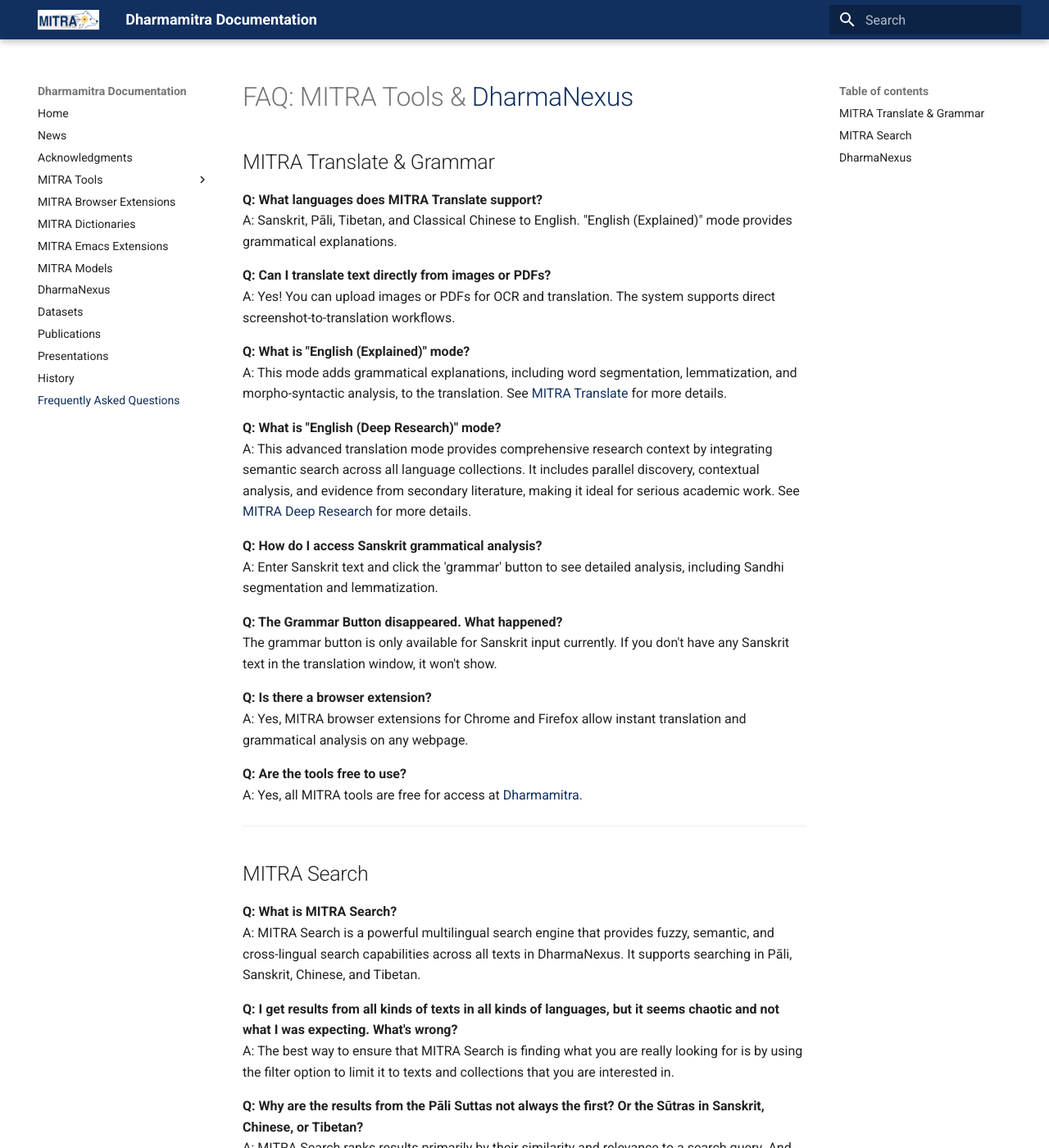
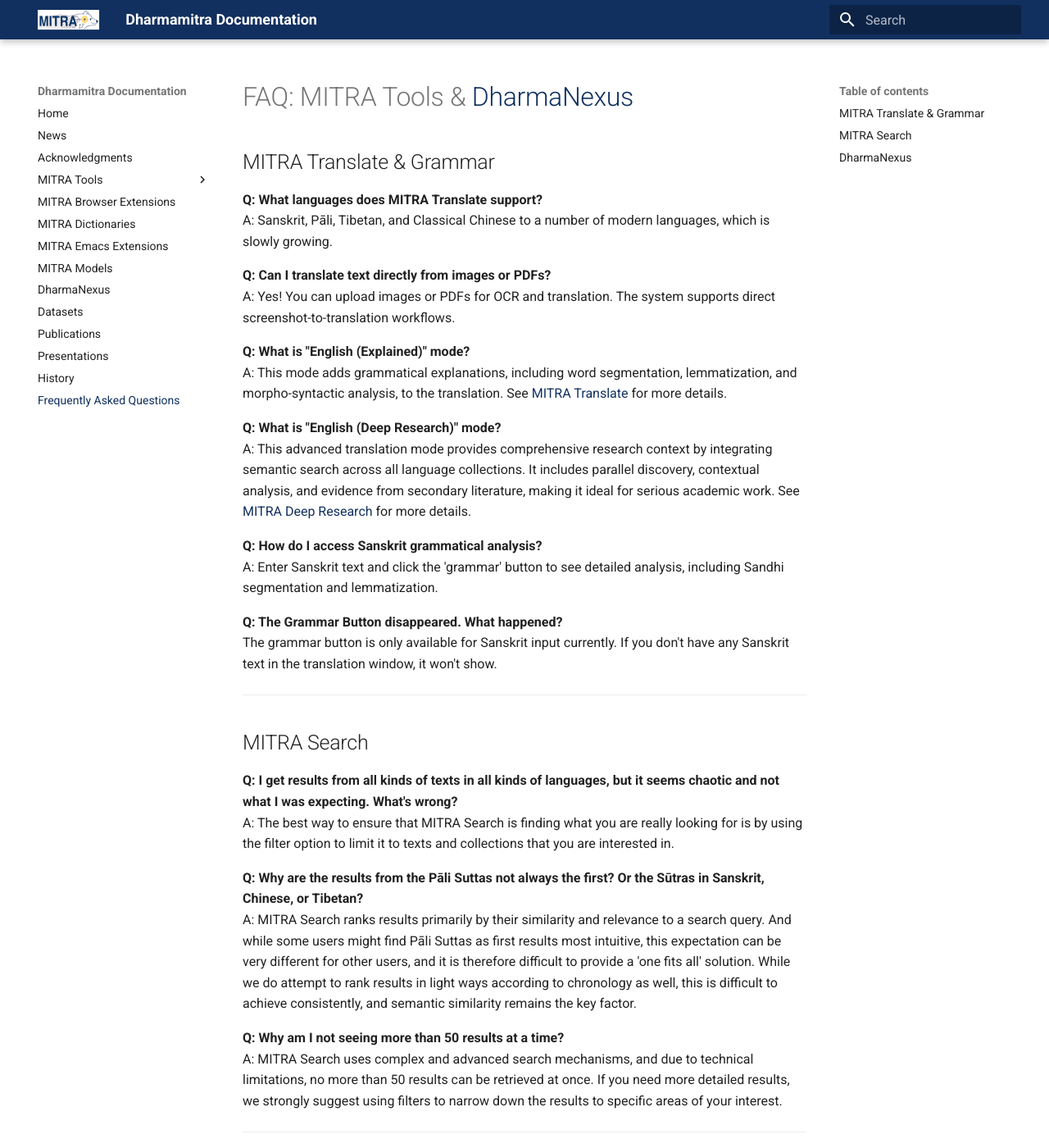
Before and after one commit to dharmamitra/dharmamitra-guides, an MkDocs documentation site: the page built from docs/faq.md, in a window 1280 px wide and 1400 px high. Shown: the whole window at 82% size. Built offline with MkDocs 1.6.1 and Material for MkDocs 9.7.7, drawn with Linux system fonts in a browser that asks for light colours; some of the changed text lies outside the part shown.

Commit message:
updated faq

```diff
--- a/docs/faq.md
+++ b/docs/faq.md
@@ -3,7 +3,7 @@
 ## MITRA Translate & Grammar
 
 **Q: What languages does MITRA Translate support?**
-A: Sanskrit, Pāli, Tibetan, and Classical Chinese to English. "English (Explained)" mode provides grammatical explanations.
+A: Sanskrit, Pāli, Tibetan, and Classical Chinese to a number of modern languages, which is slowly growing.
 
 **Q: Can I translate text directly from images or PDFs?**
 A: Yes! You can upload images or PDFs for OCR and translation. The system supports direct screenshot-to-translation workflows.
@@ -21,17 +21,10 @@
 **Q: The Grammar Button disappeared. What happened?**
 The grammar button is only available for Sanskrit input currently. If you don't have any Sanskrit text in the translation window, it won't show.
 
-**Q: Is there a browser extension?**
-A: Yes, MITRA browser extensions for Chrome and Firefox allow instant translation and grammatical analysis on any webpage.
-
-**Q: Are the tools free to use?**
-A: Yes, all MITRA tools are free for access at [Dharmamitra](https://dharmamitra.org).
 
 ---
 ## MITRA Search
 
-**Q: What is MITRA Search?**
-A: MITRA Search is a powerful multilingual search engine that provides fuzzy, semantic, and cross-lingual search capabilities across all texts in DharmaNexus. It supports searching in Pāli, Sanskrit, Chinese, and Tibetan.
 
 **Q: I get results from all kinds of texts in all kinds of languages, but it seems chaotic and not what I was expecting. What's wrong?**
 A: The best way to ensure that MITRA Search is finding what you are really looking for is by using the filter option to limit it to texts and collections that you are interested in.
@@ -46,8 +39,6 @@
 
 ## DharmaNexus
 
-**Q: What is [DharmaNexus](https://dharmamitra.github.io/dharmamitra-guides/dharmanexus/)?**
-A: [DharmaNexus](https://dharmamitra.github.io/dharmamitra-guides/dharmanexus/) is a web platform for exploring intertextuality in Buddhist literature across Pāli, Sanskrit, Chinese, and Tibetan. It powers [MITRA Search](https://dharmamitra.github.io/dharmamitra-guides/mitra_tools/search/) and [MITRA Deep Research](https://dharmamitra.github.io/dharmamitra-guides/mitra_tools/deep_research/).
 
 **Q: DharmaNexus, BuddhaNexus, I find this confusing. How do the two projects relate?**
 A: BuddhaNexus was the first prototype of the system (2019-2022), and DharmaNexus is its actively maintained successor platform that's now deeply integrated within the Dharmamitra ecosystem. See the [note from our CTO Sebastian](news.md#july-21-2024-a-note-by-cto-sebastian-about-buddhanexus-and-the-future-prospects) for more details.
```
